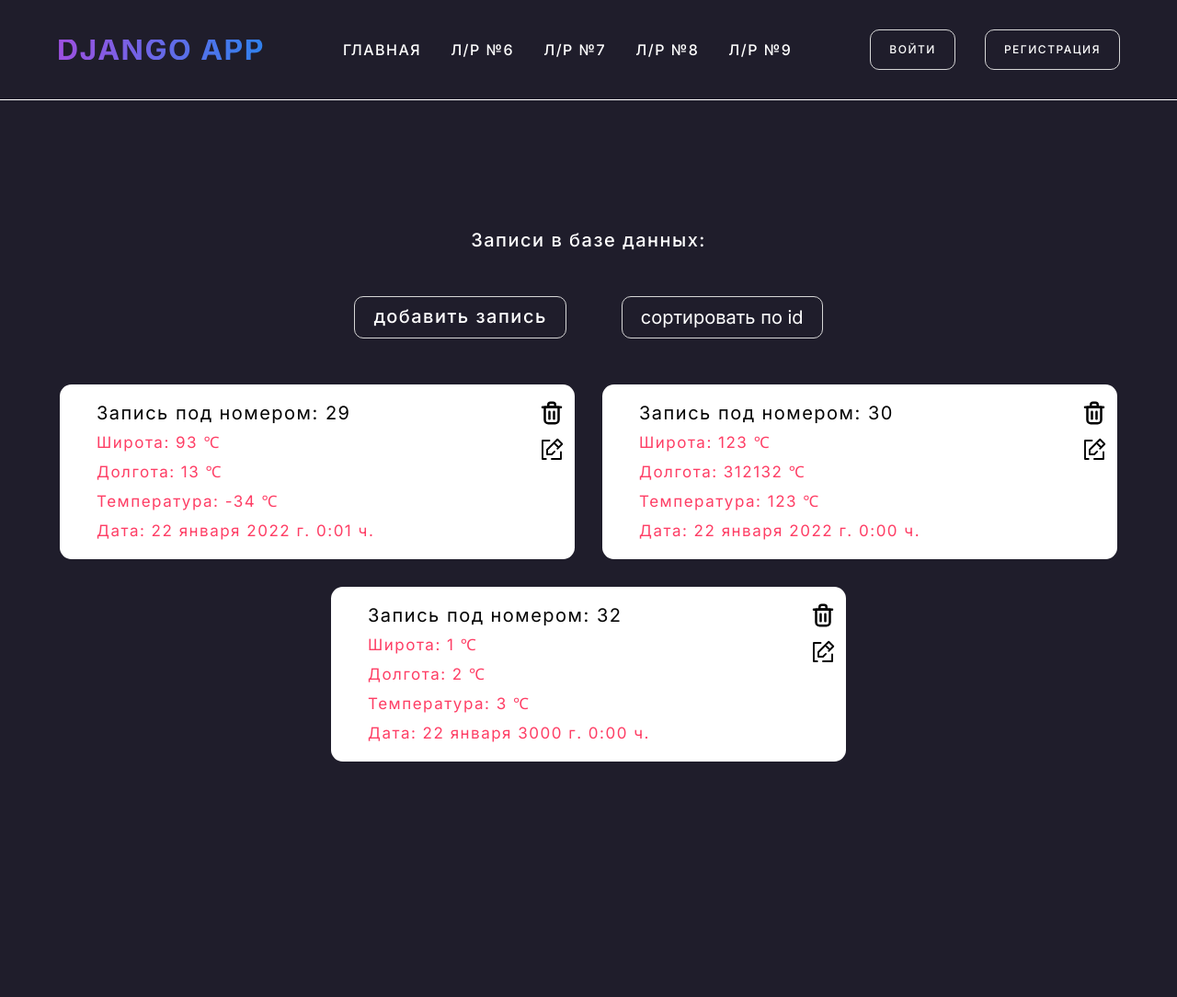
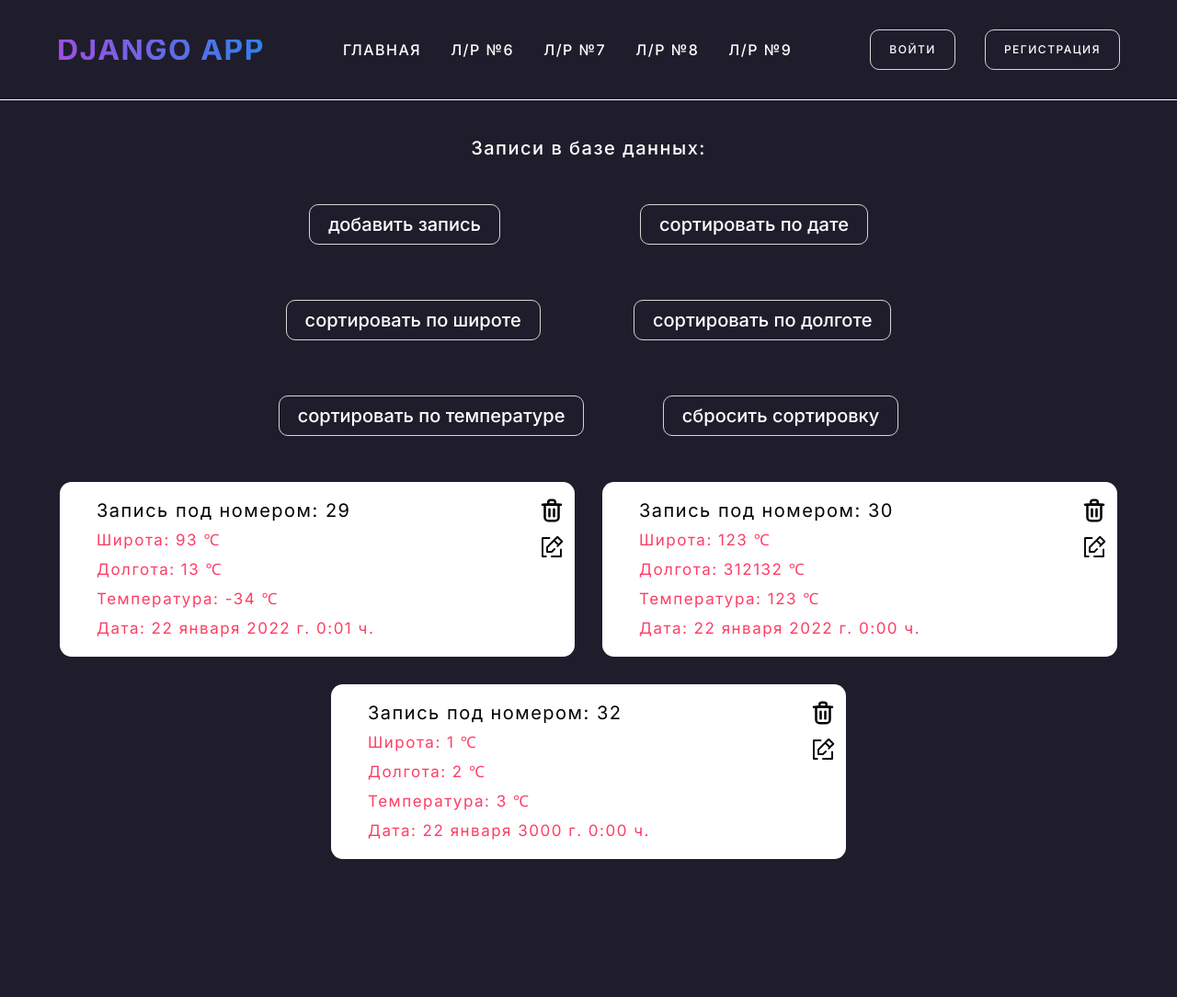
Before and after one commit to tomasaxuuu/DjangoLabs, a Django app: page /laboratory_six in a window 1280 px wide. Shown: the whole page at 92% size. Before the commit the page ends 828 px from the top, so only its background shows below. Run offline with Django 4.2, Linux system fonts and the light colour scheme; data comes from the database, SQL or seed files in the repository; both versions use the stored data as it was after the commit.

Commit message:
added logic by sorted records in db

```diff
--- a/web-app/app/main/static/main/css/index.css
+++ b/web-app/app/main/static/main/css/index.css
@@ -5,7 +5,6 @@
 }
 body {
     background: #1F1D2B;
-    padding-top: 200px;
     font-family: 'Inter', sans-serif;
 }
 header {
@@ -141,7 +140,7 @@ main {
     justify-content: center;
     align-items: center;
     flex-direction: column;
-    padding: 50px 0;
+    padding: 150px 0;
 }
 .main_col {
     display:flex;
--- a/web-app/app/main/static/main/css/model.css
+++ b/web-app/app/main/static/main/css/model.css
@@ -23,16 +23,16 @@
     letter-spacing: 1.5px;
 }
 .edit_block {
-    justify-content: center;
+    justify-content: space-around;
     flex-wrap: wrap;
     display: flex;
     gap: 60px;
     font-weight: 500;
     font-size: 20px;
     line-height: 22px;
-    letter-spacing: 1.5px;
     text-transform: uppercase;
     color: hsl(0deg 0% 74%);
+    max-width: 700px;
 }
 .edit_btn {
     padding: 10px 20px;
--- a/web-app/app/main/templates/main/laboratory_six.html
+++ b/web-app/app/main/templates/main/laboratory_six.html
@@ -8,7 +8,11 @@
     <h2 class="title_model">Записи в базе данных:</h2>
     <div class="edit_block">
         <a class="edit_btn add" href="{% url 'add_record' %}">Добавить запись</a>
-        <button class="edit_btn edit">Сортировать по id</button>
+        <a class="edit_btn edit" href="{% url 'lab6' %}?sort=data_and_time">Сортировать по Дате</a>
+        <a class="edit_btn edit" href="{% url 'lab6' %}?sort=latitude">Сортировать по Широте</a>
+        <a class="edit_btn edit" href="{% url 'lab6' %}?sort=longitude">Сортировать по Долготе</a>
+        <a class="edit_btn edit" href="{% url 'lab6' %}?sort=temperature">Сортировать по Температуре</a>
+        <a class="edit_btn edit" href="{% url 'lab6' %}?sort=id">Сбросить сортировку</a>
     </div>
     <div class="model_content">
         {% if model_db %}
--- a/web-app/app/main/views.py
+++ b/web-app/app/main/views.py
@@ -11,7 +11,11 @@ def index(request):
 
 
 def laboratory_six(request):
-    model_db = Model.objects.all()
+    attribute_to_sort = request.GET.get('sort')
+    if attribute_to_sort:
+        model_db = Model.objects.all().order_by(attribute_to_sort)
+    else:
+        model_db = Model.objects.all()
     return render(request, 'main/laboratory_six.html', {'model_db': model_db})
 
 
```
Also changed, not shown: web-app/app/db.sqlite3.
